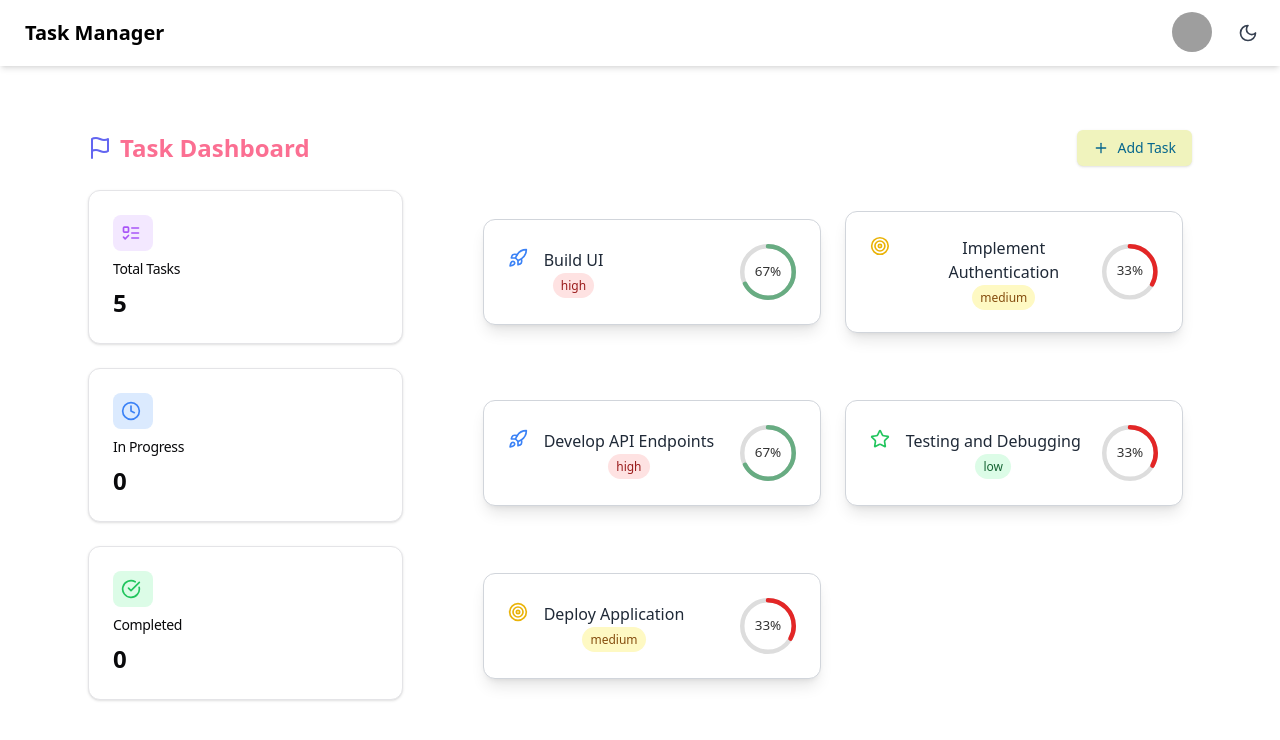
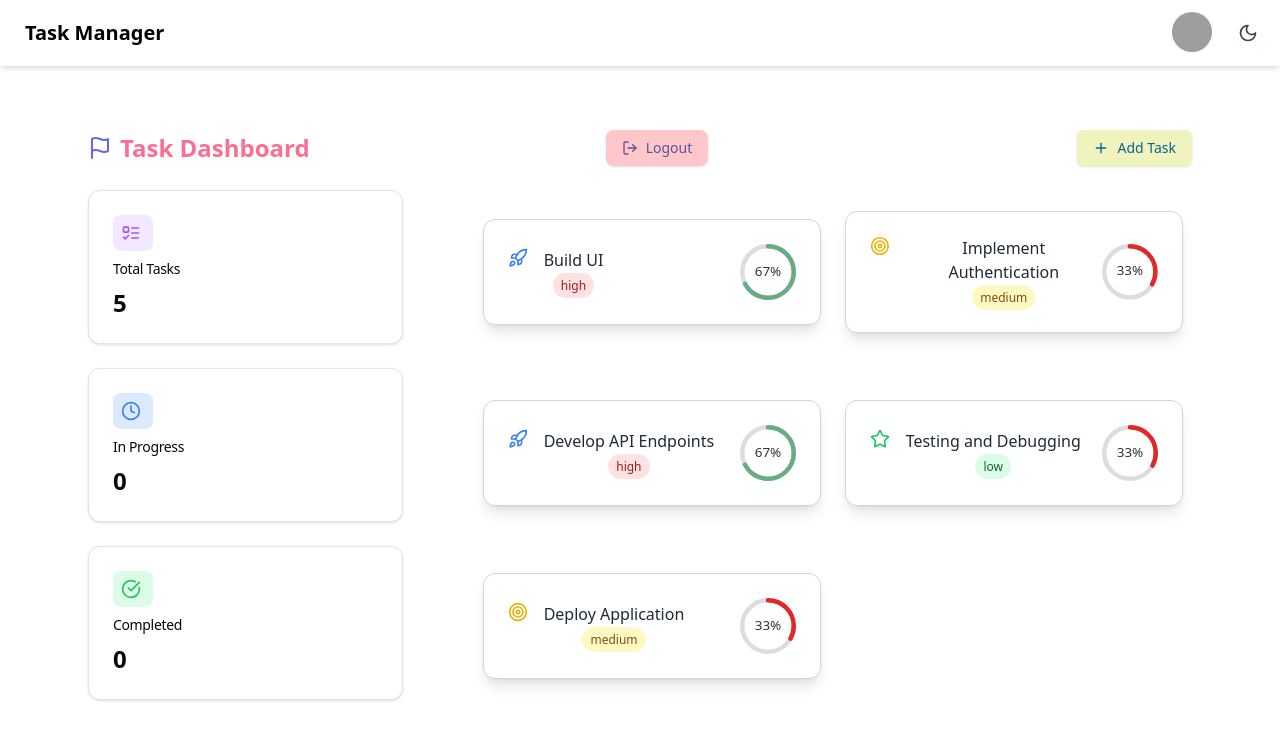
Before and after one commit to jaskamal2724/task-management, a React (Vite) app in the folder client/: page /dashboard in a window 1280 px wide. Shown: the top 740 px of the page. Built offline with nearby package versions, Linux system fonts and the light colour scheme; grey boxes are pictures that could not be loaded.

Commit message:
logout functionality added

```diff
--- a/client/src/App.jsx
+++ b/client/src/App.jsx
@@ -1,6 +1,12 @@
+import { useEffect } from "react"
+import { useNavigate } from "react-router-dom"
 
 
 function App() {
+  const navigate=useNavigate()
+  useEffect(()=>{
+    navigate("/signin")
+  })
   return (
     <>
     </>
--- a/client/src/components/Signin.jsx
+++ b/client/src/components/Signin.jsx
@@ -3,6 +3,7 @@ import { Button } from "./ui/button";
 import { Card, CardContent, CardHeader, CardTitle } from "./ui/card";
 import InputField from "./InputFiled";
 import { useNavigate } from "react-router-dom";
+import axios from "axios";
 
 const SignIn = () => {
 
@@ -33,10 +34,19 @@ const SignIn = () => {
     setFormData({ ...formData, [e.target.name]: e.target.value });
   };
 
-  const handleSubmit = (e) => {
+  const handleSubmit = async (e) => {
     e.preventDefault();
-    // Add form submission logic here
-    navigate("/dashboard")
+
+    try {
+      const response = await axios.post(`${import.meta.env.VITE_BACKEND_URL}/login`,formData)
+      console.log(response.data.token)
+      sessionStorage.setItem("token",response.data.token)
+      navigate("/dashboard")
+    }
+    catch (error) {
+      console.log("login error " , error)
+    }
+
   };
 
   const handleLoginRedirect = () => {
--- a/client/src/components/Userdashboard.jsx
+++ b/client/src/components/Userdashboard.jsx
@@ -6,7 +6,7 @@ import { Input } from "./ui/input"
 import { Label } from "./ui/label"
 import { RadioGroup, RadioGroupItem } from "./ui/radio-group"
 import { Dialog, DialogContent, DialogHeader, DialogTitle, DialogTrigger } from "./ui/dialog"
-import { Plus, CheckCircle, MessageSquarePlus, Flag, ListTodo, Clock, Rocket, Target, Star, BadgeCheck, AlertTriangle, Flame } from "lucide-react"
+import { Plus, CheckCircle, MessageSquarePlus, Flag, ListTodo, Clock, Rocket, Target, Star, BadgeCheck, AlertTriangle, Flame, LogOut } from "lucide-react"
 import { CircularProgressbar, buildStyles } from "react-circular-progressbar";
 import "react-circular-progressbar/dist/styles.css";
 import { useNavigate } from "react-router-dom"
@@ -100,8 +100,6 @@ const TaskDashboard = () => {
   })
 
 
-
-
   const priorityColors = {
     high: "bg-red-100 text-red-800 dark:bg-red-800 dark:text-red-100",
     medium: "bg-yellow-100 text-yellow-800 dark:bg-yellow-800 dark:text-yellow-100",
@@ -134,6 +132,11 @@ const TaskDashboard = () => {
     navigate(`/task/:${id}`)
   }
 
+  const handlelogout=()=>{
+    sessionStorage.removeItem("token")
+    navigate("/signin")
+  }
+
   return (
 
     <div
@@ -144,13 +147,18 @@ const TaskDashboard = () => {
         <div className="flex items-center gap-2">
           <Flag className="h-6 w-6 text-indigo-500" />
           <h1 className="text-2xl font-bold text-[#fb6f92]">Task Dashboard</h1>
+          <Button onClick={handlelogout} className="mx-72 bg-[#ffc7c9] flex items-center gap-2 px-4 py-2 rounded-lg transition-all duration-300 hover:bg-[#ff9a9e] hover:shadow-lg">
+            <LogOut className="text-[#55559b] transition-all duration-300 group-hover:text-white" />
+            <p className="text-[#55559b] transition-all duration-300 group-hover:text-white">Logout</p>
+          </Button>
+
         </div>
 
 
         <div className="flex items-center gap-4">
           <Dialog>
             <DialogTrigger asChild>
-              <Button className="flex items-center gap-2 bg-[#f0f3bd]">
+              <Button className="flex items-center gap-2 bg-[#f0f3bd] hover:bg-[#f1f77f]">
                 <Plus className="h-4 w-4 text-[#05668d]" />
                 <p className="text-[#05668d]">Add Task</p>
               </Button>
--- a/client/src/components/ui/button.jsx
+++ b/client/src/components/ui/button.jsx
@@ -10,7 +10,7 @@ const buttonVariants = cva(
     variants: {
       variant: {
         default:
-          "bg-primary text-primary-foreground shadow hover:bg-primary/90",
+          "bg-primary text-primary-foreground shadow ",
         destructive:
           "bg-destructive text-destructive-foreground shadow-sm hover:bg-destructive/90",
         outline:
--- a/client/src/main.jsx
+++ b/client/src/main.jsx
@@ -13,7 +13,7 @@ import Task from './components/Task'
 const router = createBrowserRouter([
   {
     path: "/",
-    element: <SignUpForm />
+    element: <App/>
   },
   {
     path: "/signin",
```
Also changed, not shown: 1 other file (tests, documents, lock files or other folders). Lines whose indentation alone changed are shown as unchanged.
